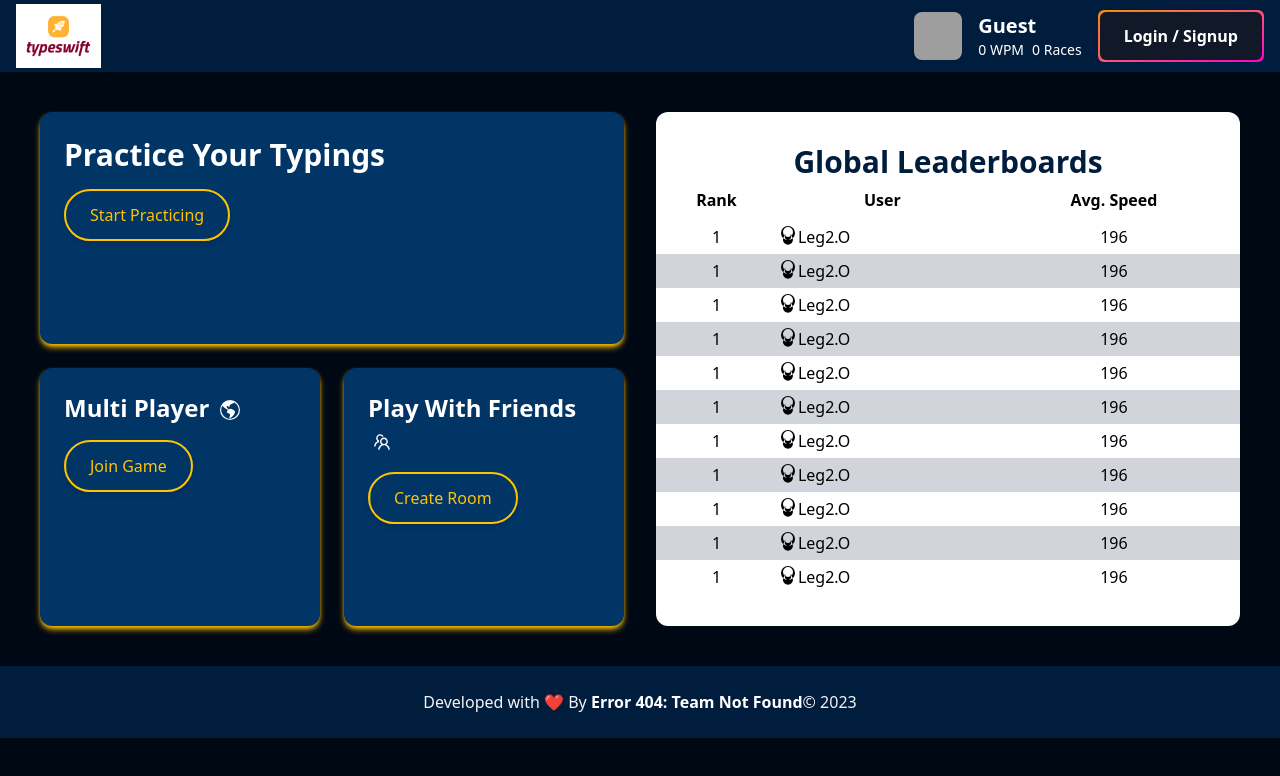
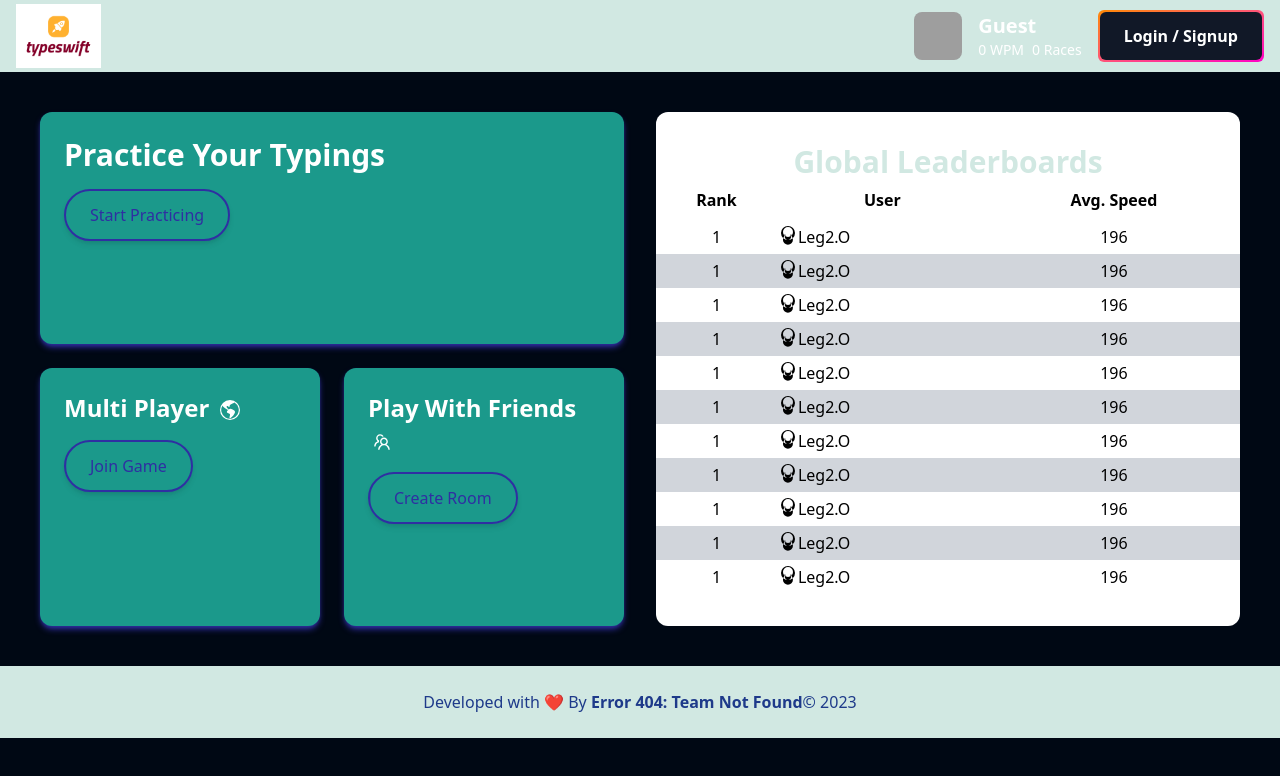
Before and after one commit to heyimaaditya/typingapp, a React (Create React App) app: page / in a window 1280 px wide. Shown: the top 776 px of the page. Built offline with nearby package versions, Linux system fonts and the light colour scheme; no server answers; grey boxes are pictures that could not be loaded; some icons are missing.

Commit message:
socket initialization

```diff
--- a/src/components/Home/MultiplePlayerMode.tsx
+++ b/src/components/Home/MultiplePlayer.tsx
@@ -1,6 +1,6 @@
 import React from 'react';
 import { BsGlobeAmericas } from 'react-icons/bs';
-import GameModeButton from './GameModeButton';
+import GameModeButton from './GameMode';
 
 type Props = {};
 
--- a/src/components/Home/PlayWithFriendsMode.tsx
+++ b/src/components/Home/PlayWithFriends.tsx
@@ -2,7 +2,7 @@
 import React from 'react'
 import { AiOutlineTeam } from 'react-icons/ai';
 import { Link } from 'react-router-dom';
-import GameModeButton from './GameModeButton';
+import GameModeButton from './GameMode';
 
 type Props = {};
 
--- a/src/components/Home/SinglePlayerMode.tsx
+++ b/src/components/Home/SinglePlayer.tsx
@@ -1,7 +1,7 @@
 /* eslint-disable @typescript-eslint/no-unused-vars */
 import React from 'react';
 import { PiPencilCircleFill } from 'react-icons/pi';
-import GameModeButton from './GameModeButton';
+import GameModeButton from './GameMode';
 import { useForm, SubmitHandler } from 'react-hook-form';
 
 type Props = {};
@@ -20,7 +20,7 @@ const SinglePlayerMode = (props: Props) => {
 
   return (
     <div className="p-6 space-y-4">
-      <h3 className="text-2xl lg:text-3xl font-semibold">
+      <h3 className="text-2xl lg:text-3xl font-semibold font-color:secondary">
         Practice Your Typings{' '}
         <span>
           <PiPencilCircleFill className="inline pl-1" />
--- a/src/components/Layout/Footer.tsx
+++ b/src/components/Layout/Footer.tsx
@@ -1,3 +1,4 @@
+
 import React from 'react';
 type Props = {};
 const Footer = (props: Props) => {
@@ -5,9 +6,9 @@ const Footer = (props: Props) => {
     <footer className="bg-primary text-gray-50 text-sm sm:text-base">
       <div className="container flex flex-col items-center justify-center p-4 mx-auto md:p-6 lg:flex-row divide-gray-400">
         <p className="text-center px-6">
-          <span className="text-gray-100">Developed with ❤️ By </span>
-          <span className="font-semibold text-white">Error 404: Team Not Found</span>
-          <span className="text-gray-100">© {new Date().getFullYear()} </span>
+          <span className="text-blue-900">Developed with ❤️ By </span>
+          <span className="font-semibold text-blue-900">Error 404: Team Not Found</span>
+          <span className="text-blue-900">© {new Date().getFullYear()} </span>
         </p>
       </div>
     </footer>
--- a/src/components/Layout/Layout.tsx
+++ b/src/components/Layout/Layout.tsx
@@ -10,7 +10,8 @@ const Layout=({children}:Props)=>{
   return (
     <div className="bg-dark text-white w-full h-full min-h-screen">
       <Navbar/>
-      <ToastContainer position="bottom-left" />
+
+      <ToastContainer position="bottom-left" />{/*showing any alert or notification on bottom left side of page*/ }
       {children}
       <Footer/>
     </div>
--- a/src/components/Layout/Navbar.tsx
+++ b/src/components/Layout/Navbar.tsx
@@ -1,4 +1,5 @@
 /* eslint-disable @typescript-eslint/no-unused-vars */
+
 import React from "react";
 import { Link } from "react-router-dom";
 import Logo from '../../assets/logo.png'
--- a/src/pages/GameSettings.tsx
+++ b/src/pages/GameSettings.tsx
@@ -33,11 +33,12 @@ const data = [
   },
 ];
 const CreateRoom = () => {
+  //setup and manages a react form using hooks
   const {
-    register,
-    handleSubmit,
-    formState: { errors },
-    watch,
+    register,//it enables the form to  manages their validation,state etc.
+    handleSubmit,//used to manage the form submission
+    formState: { errors },//formstate object contains various info related to state of the from here it handles the eror
+    watch,//it is used to watch the changes happened in form and change according to it
   } = useForm<Inputs>();
   const navigate = useNavigate();
 
@@ -45,7 +46,7 @@ const CreateRoom = () => {
     navigate('/game', { state: data });
   };
 
-  const { state } = useLocation();
+  const { state } = useLocation();//give access to current location of object and to get the state property from the object returned by the useLocation hook.
   const mode = watch('mode') || state.mode;
 
   return (
--- a/tailwind.config.js
+++ b/tailwind.config.js
@@ -5,9 +5,9 @@ module.exports = {
     extend: {
       colors: {
         dark: '#000814',
-        primary: '#001d3d',
-        primary2: '#003566',
-        secondary: '#ffc300',
+        primary: '#D1E8E2',
+        primary2: '#1B998B',
+        secondary: '#2F2FA2',
         secondary2: '#FFD60A',
       },
     },
```
Also changed, not shown: src/pages/Home.tsx (+4 -4 lines), src/components/Home/GameMode.tsx (renamed from src/components/Home/GameModeButton.tsx), src/components/Home/LeaderBoards.tsx (renamed from src/components/Home/GlobalLeaderBoards.tsx), 1 other file (tests, documents, lock files or other folders).
